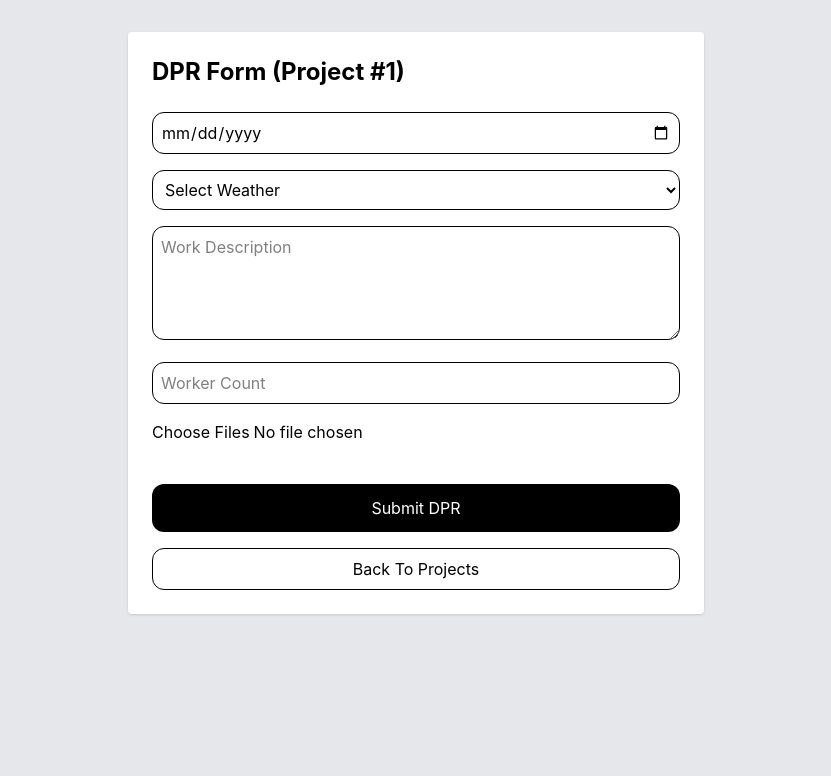
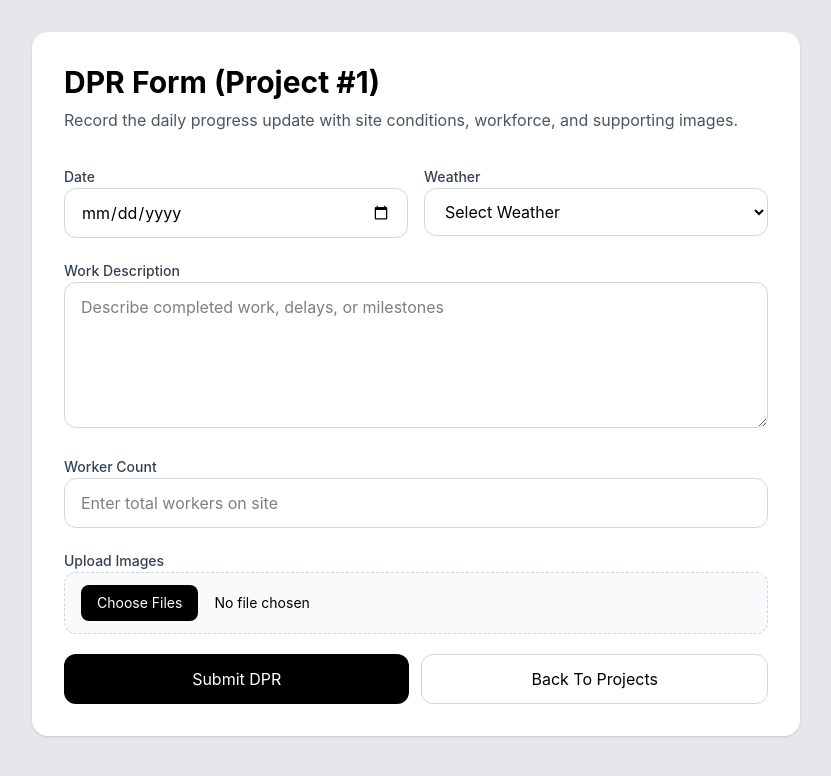
Before and after one commit to rohanhumai/Construction-App-Frontend, a React (Vite) app: page /projects/dpr/1 in a window 1280 px wide. Shown: the top 776 px of the page, without its empty margins (224-1055 px from the left). Built offline with nearby package versions, Linux system fonts and the light colour scheme.

Commit message:
fix build

```diff
--- a/src/pages/DPRForm.jsx
+++ b/src/pages/DPRForm.jsx
@@ -34,19 +34,34 @@ export default function DPRForm() {
     navigate("/projects");
   };
   return (
-    <div className="min-h-screen bg-gray-200 p-8">
-      <div className="max-w-xl mx-auto bg-white p-6 rounded shadow">
-        <h1 className="text-2xl font-bold mb-6">DPR Form (Project #{id})</h1>
-        <form onSubmit={handleSubmit} className="space-y-4">
+    <div className="min-h-screen bg-gray-200 px-4 py-6 sm:px-6 sm:py-8 lg:px-8">
+      <div className="mx-auto max-w-3xl rounded-2xl bg-white p-5 shadow sm:p-6 lg:p-8">
+        <div className="mb-6 flex flex-col gap-2 sm:mb-8">
+          <h1 className="text-2xl font-bold sm:text-3xl">
+            DPR Form (Project #{id})
+          </h1>
+          <p className="text-sm text-gray-600 sm:text-base">
+            Record the daily progress update with site conditions, workforce,
+            and supporting images.
+          </p>
+        </div>
+
+        <form onSubmit={handleSubmit} className="space-y-5">
+          <div className="grid grid-cols-1 gap-4 md:grid-cols-2">
+            <label className="space-y-2">
+              <span className="text-sm font-medium text-gray-700">Date</span>
               <input
                 type="date"
-            className="w-full border p-2 rounded-xl"
+                className="w-full rounded-xl border border-gray-300 px-4 py-3 text-sm outline-none transition focus:border-black sm:text-base"
                 value={date}
                 onChange={(e) => setDate(e.target.value)}
               />
+            </label>
 
+            <label className="space-y-2">
+              <span className="text-sm font-medium text-gray-700">Weather</span>
               <select
-            className="w-full border p-2 rounded-xl"
+                className="w-full rounded-xl border border-gray-300 px-4 py-3 text-sm outline-none transition focus:border-black sm:text-base"
                 value={weather}
                 onChange={(e) => setWeather(e.target.value)}
               >
@@ -55,54 +70,78 @@ export default function DPRForm() {
                 <option value="Cloudy">Cloudy</option>
                 <option value="Rainy">Rainy</option>
               </select>
+            </label>
+          </div>
 
+          <label className="block space-y-2">
+            <span className="text-sm font-medium text-gray-700">
+              Work Description
+            </span>
             <textarea
-            placeholder="Work Description"
-            className="w-full border p-2 rounded-xl"
-            rows="4"
+              placeholder="Describe completed work, delays, or milestones"
+              className="min-h-32 w-full rounded-xl border border-gray-300 px-4 py-3 text-sm outline-none transition focus:border-black sm:text-base"
+              rows="5"
               value={description}
               onChange={(e) => setDescription(e.target.value)}
             />
+          </label>
 
+          <label className="block space-y-2">
+            <span className="text-sm font-medium text-gray-700">
+              Worker Count
+            </span>
             <input
               type="number"
-            placeholder="Worker Count"
-            className="w-full border p-2 rounded-xl"
+              placeholder="Enter total workers on site"
+              className="w-full rounded-xl border border-gray-300 px-4 py-3 text-sm outline-none transition focus:border-black sm:text-base"
               value={workers}
               onChange={(e) => setWorkers(e.target.value)}
             />
+          </label>
 
+          <label className="block space-y-2">
+            <span className="text-sm font-medium text-gray-700">
+              Upload Images
+            </span>
             <input
               type="file"
               multiple
               accept="image/*"
               onChange={handleImageUpload}
+              className="w-full rounded-xl border border-dashed border-gray-300 bg-gray-50 px-4 py-3 text-sm file:mr-4 file:rounded-lg file:border-0 file:bg-black file:px-4 file:py-2 file:text-sm file:text-white"
             />
+          </label>
 
-          <div className="flex gap-2 mt-2">
+          {images.length > 0 && (
+            <div className="grid grid-cols-2 gap-3 sm:grid-cols-3">
               {images.map((img, index) => (
                 <img
                   key={index}
-                src="{URL.createObjectURL(img)}"
-                alt="preview"
-                className="w-20 h-20 object-cover rounded-xl"
+                  src={URL.createObjectURL(img)}
+                  alt={`preview ${index + 1}`}
+                  className="h-28 w-full rounded-xl object-cover sm:h-32"
                 />
               ))}
             </div>
-          {error && <p className="text-red-500 text-sm">{error}</p>}
+          )}
+
+          {error && <p className="text-sm text-red-500">{error}</p>}
+
+          <div className="flex flex-col gap-3 sm:flex-row">
             <button
               type="submit"
-            className="w-full bg-black text-white p-3 rounded-xl"
+              className="w-full rounded-xl bg-black px-4 py-3 text-sm text-white sm:text-base"
             >
               Submit DPR
             </button>
             <button
               type="button"
               onClick={() => navigate("/projects")}
-            className="w-full border p-2 rounded-xl"
+              className="w-full rounded-xl border border-gray-300 px-4 py-3 text-sm sm:text-base"
             >
               Back To Projects
             </button>
+          </div>
         </form>
       </div>
     </div>
--- a/src/pages/Login.jsx
+++ b/src/pages/Login.jsx
@@ -20,17 +20,18 @@ export default function Login() {
   };
 
   return (
-    <div className="min-h-screen flex items-center justify-center bg-gray-100 backdrop-blur-sm">
-      <div className="bg-white p-12 rounded-xl shadow-md w-full max-w-md">
-        <h2 className="text-2xl font-bold mb-6 text-center">
+    <div className="min-h-screen bg-gray-100 px-4 py-8 sm:px-6 lg:px-8">
+      <div className="mx-auto flex min-h-[calc(100vh-4rem)] w-full max-w-6xl items-center justify-center">
+        <div className="w-full max-w-md rounded-2xl bg-white p-6 shadow-md sm:p-8 lg:p-10">
+          <h2 className="mb-6 text-center text-2xl font-bold sm:text-3xl">
           Construction App Login
           </h2>
 
-        <form onSubmit={handleLogin} className="space-y-4">
+          <form onSubmit={handleLogin} className="space-y-4 sm:space-y-5">
             <input
               type="email"
               placeholder="Email"
-            className="w-full border p-2 rounded-xl"
+              className="w-full rounded-xl border border-gray-300 px-4 py-3 text-sm outline-none transition focus:border-black sm:text-base"
               value={email}
               onChange={(e) => setEmail(e.target.value)}
               required
@@ -39,26 +40,27 @@ export default function Login() {
             <input
               type="password"
               placeholder="Password"
-            className="w-full border-gray-500 border-1 p-2 rounded-xl"
+              className="w-full rounded-xl border border-gray-300 px-4 py-3 text-sm outline-none transition focus:border-black sm:text-base"
               value={password}
               onChange={(e) => setPassword(e.target.value)}
               required
             />
 
-          {error && <p className="text-red-500 text-sm">{error}</p>}
+            {error && <p className="text-sm text-red-500">{error}</p>}
 
             <button
               type="submit"
-            className="w-full bg-black text-white p-2 rounded-xl hover:bg-gray-950 transition"
+              className="w-full rounded-xl bg-black px-4 py-3 text-sm text-white transition hover:bg-gray-950 sm:text-base"
             >
               Login
             </button>
           </form>
 
-        <p className="text-xs text-gray-500 mt-4 text-center">
+          <p className="mt-4 text-center text-xs text-gray-500 sm:text-sm">
             Test: test@test.com / 123456
           </p>
         </div>
       </div>
+    </div>
   );
 }
--- a/src/pages/Projects.jsx
+++ b/src/pages/Projects.jsx
@@ -5,24 +5,40 @@ export default function Project() {
   const navigate = useNavigate();
 
   return (
-    <div className="min-h-screen bg-gray-200 p-8">
-      <h1 className="text-3xl font-bold mb-6">Projects</h1>
-      <div className="grid grid-cols-1 md:grid-cols-2 lg:grid-cols-3 gap-6">
+    <div className="min-h-screen bg-gray-200 px-4 py-6 sm:px-6 sm:py-8 lg:px-8">
+      <div className="mx-auto max-w-7xl">
+        <div className="mb-6 flex flex-col gap-2 sm:mb-8">
+          <h1 className="text-2xl font-bold sm:text-3xl lg:text-4xl">
+            Projects
+          </h1>
+          <p className="max-w-2xl text-sm text-gray-600 sm:text-base">
+            Select a project to view and submit its daily progress report.
+          </p>
+        </div>
+
+        <div className="grid grid-cols-1 gap-4 sm:grid-cols-2 sm:gap-5 xl:grid-cols-3 xl:gap-6">
           {projects.map((project) => (
-          <div
+            <button
               key={project.id}
-            className="bg-white p-6 rounded-xl shadow hover:shadow-lg cursor-pointer"
+              type="button"
+              className="rounded-2xl bg-white p-5 text-left shadow transition hover:shadow-lg focus:outline-none focus:ring-2 focus:ring-black sm:p-6"
               onClick={() => navigate(`dpr/${project.id}`)}
             >
-            <h2 className="text-xl font-semibold">{project.name}</h2>
-            <p className="text-gray-500 text-sm mt-1">
-              Start: {project.startDate}
-            </p>
-            <span className="inline-block mt-3 px-3 py-1 text-sm rounded-xl bg-black text-white">
+              <div className="flex items-start justify-between gap-4">
+                <h2 className="text-lg font-semibold sm:text-xl">
+                  {project.name}
+                </h2>
+                <span className="shrink-0 rounded-xl bg-black px-3 py-1 text-xs text-white sm:text-sm">
                   {project.status}
                 </span>
               </div>
+
+              <p className="mt-3 text-sm text-gray-500 sm:text-base">
+                Start: {project.startDate}
+              </p>
+            </button>
           ))}
+        </div>
       </div>
     </div>
   );
```
Lines whose indentation alone changed are shown as unchanged.
